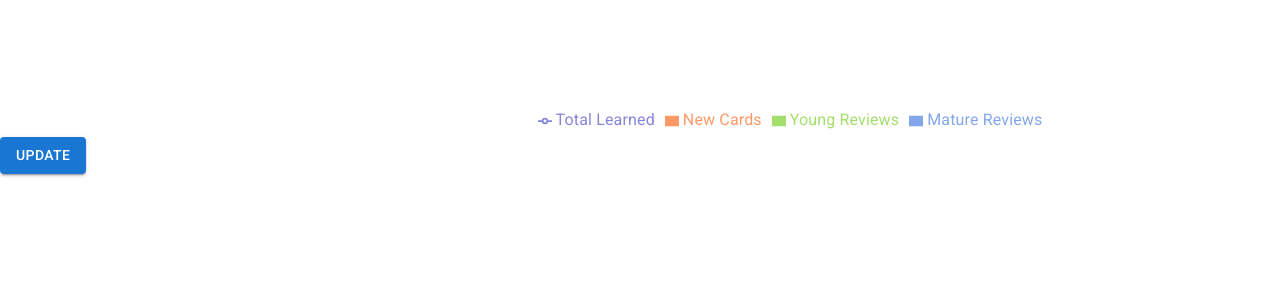
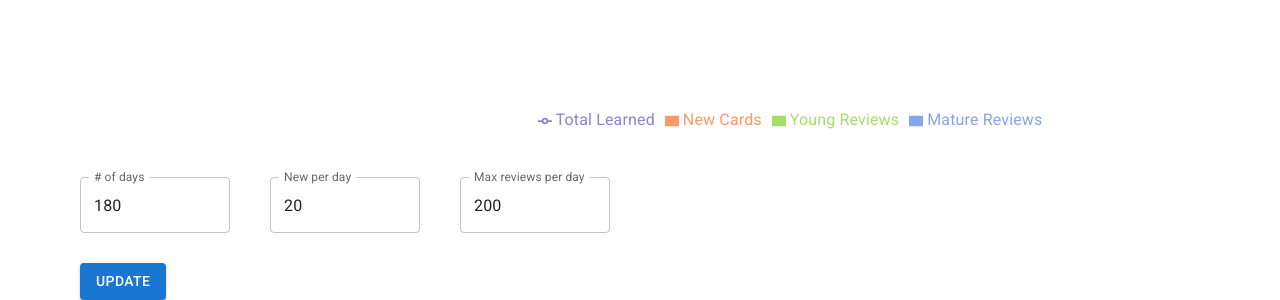
Before and after one commit to blwinters/anki-forecast, a React (Create React App) app: page / in a window 1280 px wide. Shown: the part 563-863 px from the top of the page. Before the commit the page ends 800 px from the top, so only its background shows below. Built offline with nearby package versions, Linux system fonts and the light colour scheme.

Commit message:
Add basic control panel inputs

```diff
--- a/src/Forecast/index.tsx
+++ b/src/Forecast/index.tsx
@@ -1,34 +1,21 @@
 import React, { useCallback, useState } from 'react'
-import { Button } from '@mui/material'
 import Chart from './ui/Chart'
 import { DaySummary } from './logic/generateForecast/types'
-import { generateForecast } from './logic/generateForecast'
-import {
-  defaultAnkiConfig,
-  defaultStartingSummary,
-  defaultWeekConfig,
-} from './logic/generateForecast/forecastHelpers'
+import { ForecastProps, generateForecast } from './logic/generateForecast'
+import ControlPanel from './ui/ControlPanel'
 
 const Forecast = () => {
   const [data, setData] = useState<DaySummary[]>([])
 
-  const onUpdate = useCallback(() => {
-    const startingSummary = defaultStartingSummary({ deckSize: 2000 })
-    const forecast = generateForecast({
-      startingSummary,
-      forecastLength: 180,
-      ankiConfig: defaultAnkiConfig,
-      weekConfig: defaultWeekConfig,
-    })
+  const onUpdate = useCallback((forecastProps: ForecastProps) => {
+    const forecast = generateForecast(forecastProps)
     setData(forecast)
   }, [])
 
   return (
     <>
       <Chart data={data} />
-      <Button variant="contained" onClick={onUpdate}>
-        Update
-      </Button>
+      <ControlPanel onUpdate={onUpdate} />
     </>
   )
 }
--- a/src/Forecast/logic/generateForecast/index.ts
+++ b/src/Forecast/logic/generateForecast/index.ts
@@ -5,7 +5,7 @@ import {
   emptyDaySummary,
 } from './daySummaryReducer'
 
-interface Props {
+export interface ForecastProps {
   startingSummary: DaySummary
   forecastLength: number
   ankiConfig: AnkiConfig
@@ -17,7 +17,7 @@ export const generateForecast = ({
   forecastLength,
   ankiConfig,
   weekConfig,
-}: Props): DaySummary[] => {
+}: ForecastProps): DaySummary[] => {
   const reducerDefaultValue = daySummaryReducerDefaultValue(startingSummary, ankiConfig, weekConfig)
   const arrayOfLength = Array.from({ length: forecastLength }, () => null)
   const summariesByDay: DaySummaryMap = arrayOfLength.reduce(
--- /dev/null
+++ b/src/Forecast/ui/ControlPanel/NumberInput.tsx
@@ -0,0 +1,44 @@
+import React from 'react'
+import { OutlinedInputProps, TextField } from '@mui/material'
+
+export type NumberState = [number, (value: number) => void]
+
+export interface NumberInputProps {
+  label: string
+  numberState: NumberState
+  maxValue: number
+}
+
+const NumberInput = ({ label, maxValue, numberState }: NumberInputProps) => {
+  const [value, setValue] = numberState
+
+  const minValue = 0
+
+  const onTextChange: OutlinedInputProps['onChange'] = event => {
+    setValue(parseInt(event.target.value))
+  }
+
+  const onBlur = () => {
+    //TODO: validate the value and show helper text if needed
+  }
+
+  return (
+    <TextField
+      value={value}
+      style={{
+        width: '150px',
+      }}
+      onChange={onTextChange}
+      label={label}
+      onBlur={onBlur}
+      inputProps={{
+        type: 'number',
+        variant: 'standard',
+        min: minValue,
+        max: maxValue,
+      }}
+    />
+  )
+}
+
+export default NumberInput
--- /dev/null
+++ b/src/Forecast/ui/ControlPanel/index.tsx
@@ -0,0 +1,75 @@
+import React, { useState, useCallback, useMemo } from 'react'
+import { Box, Button, Stack } from '@mui/material'
+import { ForecastProps } from '../../logic/generateForecast'
+import {
+  defaultAnkiConfig,
+  defaultStartingSummary,
+  makeWeekConfigByRepeating,
+} from '../../logic/generateForecast/forecastHelpers'
+import NumberInput, { NumberInputProps, NumberState } from './NumberInput'
+
+interface ControlPanelProps {
+  onUpdate: (forecastProps: ForecastProps) => void
+}
+
+const ControlPanel = ({ onUpdate }: ControlPanelProps): JSX.Element => {
+  const forecastLengthState: NumberState = useState<number>(180)
+  const newPerDayState: NumberState = useState<number>(20)
+  const maxReviewsState: NumberState = useState<number>(200)
+
+  const startingSummary = useMemo(() => defaultStartingSummary({ deckSize: 1000 }), [])
+  const weekConfig = useMemo(
+    () =>
+      makeWeekConfigByRepeating({
+        newCards: newPerDayState[0],
+        maxReviews: maxReviewsState[0],
+      }),
+    [newPerDayState, maxReviewsState]
+  )
+
+  const onClickUpdate = useCallback(() => {
+    onUpdate({
+      startingSummary,
+      forecastLength: forecastLengthState[0],
+      ankiConfig: defaultAnkiConfig,
+      weekConfig: weekConfig,
+    })
+  }, [onUpdate, startingSummary, forecastLengthState, weekConfig])
+
+  const numberInputs: NumberInputProps[] = [
+    {
+      label: '# of days',
+      numberState: forecastLengthState,
+      maxValue: 730,
+    },
+    {
+      label: 'New per day',
+      numberState: newPerDayState,
+      maxValue: 200,
+    },
+    {
+      label: 'Max reviews per day',
+      numberState: maxReviewsState,
+      maxValue: 1000,
+    },
+  ]
+
+  return (
+    <Box
+      sx={{
+        marginLeft: '80px',
+        marginTop: '40px',
+      }}>
+      <Stack direction="row" spacing={5} style={{ marginBottom: '30px' }}>
+        {numberInputs.map((props, index) => (
+          <NumberInput key={index} {...props} />
+        ))}
+      </Stack>
+      <Button variant="contained" onClick={onClickUpdate}>
+        Update
+      </Button>
+    </Box>
+  )
+}
+
+export default ControlPanel
```
